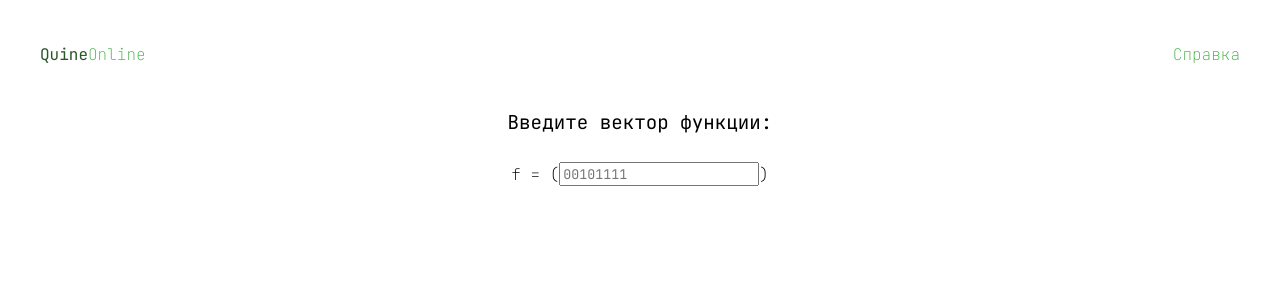
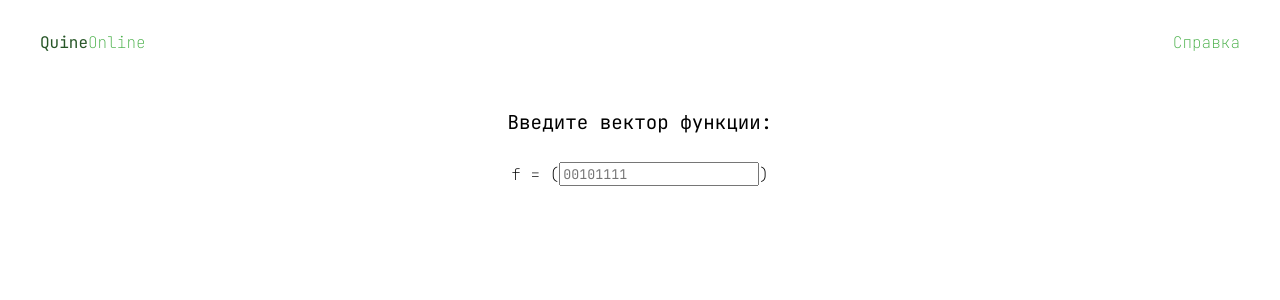
Before and after one commit to eugenekkkhan/quine-method, a React (Create React App) app: page / in a window 1280 px wide. Shown: the top 300 px of the page. Built offline with nearby package versions, Linux system fonts and the light colour scheme.

Commit message:
fixed navbar readability, got rid of scale on any devices and hid horizontal overflow for IOS

```diff
--- a/public/index.html
+++ b/public/index.html
@@ -7,11 +7,11 @@
     />
     <meta charset="utf-8" />
     <link rel="icon" href="%PUBLIC_URL%/qo.svg" />
-    <meta name="viewport" content="width=device-width, initial-scale=1.0, maximum-scale=1.0, user-scalable=no"/>
+    <meta name="viewport" content="width=device-width, maximum-scale=1 ,user-scalable=0"/>
     <meta name="theme-color" content="#FFFFFF" />
     <meta
       name="description"
-      content="Web site created using create-react-app"
+      content="QuineOnline. Метод Квайна."
     />
     <link rel="apple-touch-icon" href="%PUBLIC_URL%/qo.svg" />
     <!--
@@ -29,10 +29,19 @@
       Learn how to configure a non-root public URL by running `npm run build`.
     -->
     <title>Quine Metod</title>
+    <script>
+      document.addEventListener('gesturestart', function(event) {
+        event.preventDefault();
+      });
+    </script>
+    <script>
+
+    </script>
   </head>
   <body>
     <noscript>You need to enable JavaScript to run this app.</noscript>
-    <div id="root"></div>
+    <div style='overflow-x: hidden' id="root">
+    </div>
     <!--
       This HTML file is a template.
       If you open it directly in the browser, you will see an empty page.
--- a/src/App.css
+++ b/src/App.css
@@ -1,3 +1,8 @@
+html, body {
+  position: relative;
+  overflow-x: hidden;
+}
+
 .main {
   padding-left: 2.5rem;
   padding-right: 2.5rem;
@@ -14,11 +19,11 @@
   align-items: center;
   width: 100vw;
 
-  padding-top: 1.75rem;
-  padding-bottom: 1.75rem;
+  padding-top: 1rem;
+  padding-bottom: 1rem;
 
-  background-color: rgba(255, 255, 255, 0.75);
-  backdrop-filter: blur(5px);
+  background-color: rgba(255, 255, 255, 0.9);
+  backdrop-filter: blur(20px);
 }
 
 .left-nav {
@@ -161,15 +166,10 @@
 
 
 @media screen and (max-width: 600px) {
-
-
   .container {
 
     padding-left: 1rem;
     padding-right: 1rem;
 
   }
-
-
-
 }
--- a/src/App.js
+++ b/src/App.js
@@ -4,6 +4,10 @@ import CheckValue from './components/checkValue';
 
 function App() {
   const [name, setName] = React.useState('');
+  document.body.addEventListener("keydown", (event) => {
+    if (event.ctrlKey) { event.preventDefault() }
+  });
+
 
   return (
     <div className="App">
--- a/src/index.css
+++ b/src/index.css
@@ -4,6 +4,7 @@ body {
   font-weight: 200;
   overflow-x: hidden;
   width: 100%;
+
 }
 .bold {
   font-weight: 400;
```
